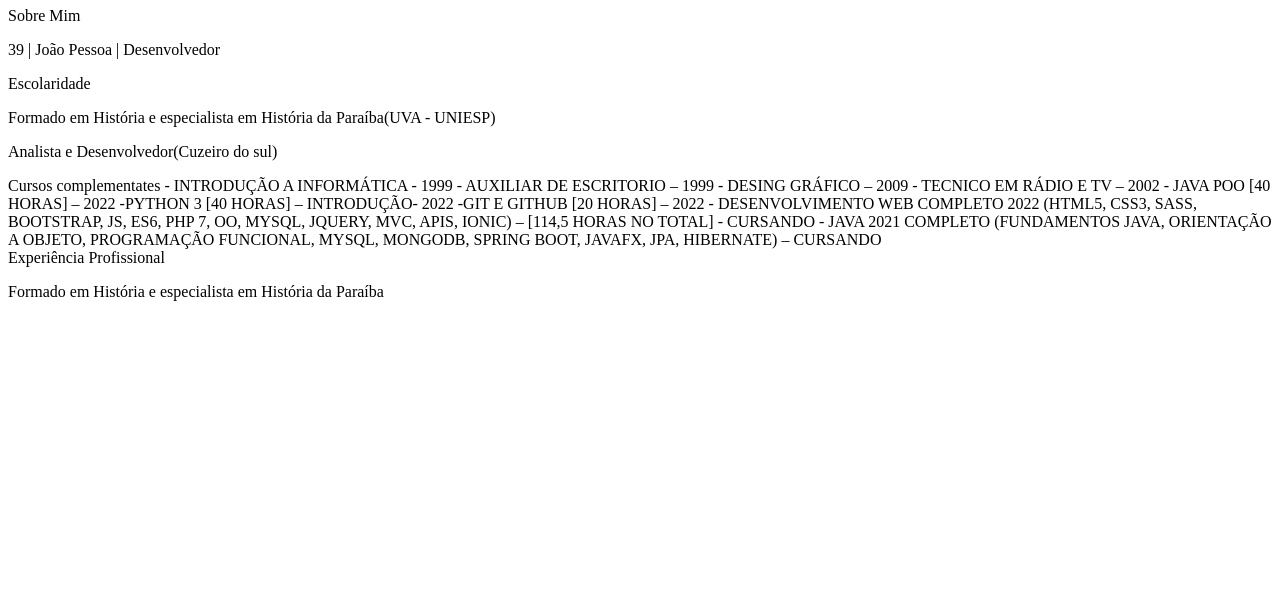
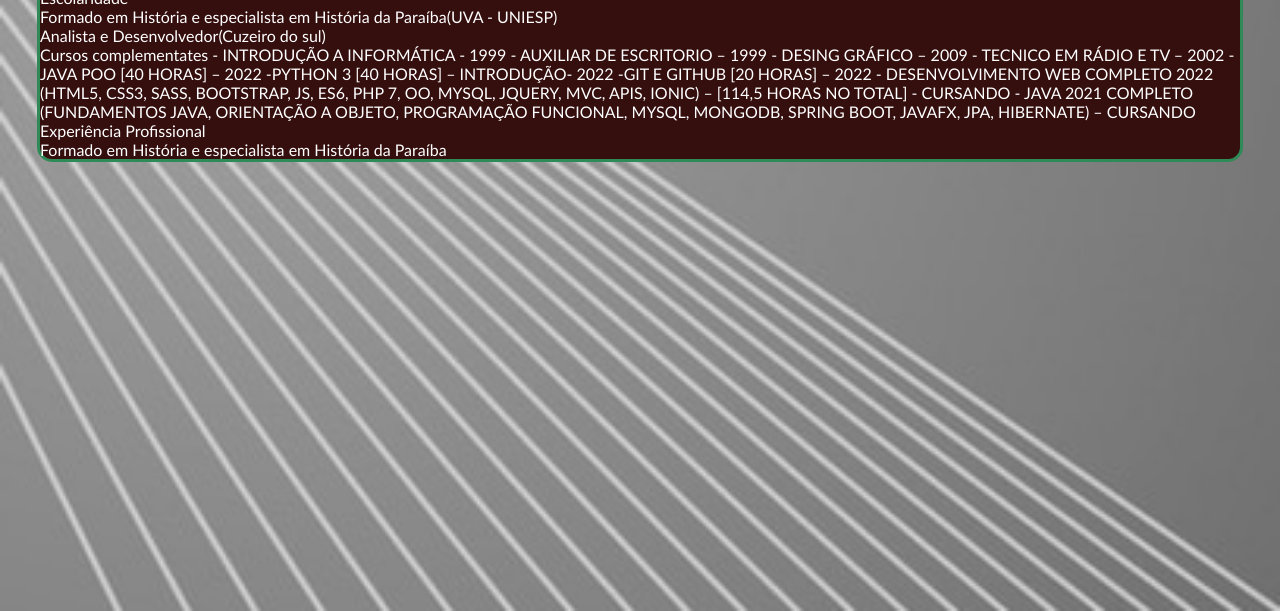
Before and after one commit to sergioricardoarct/Curriculo_digital, a plain HTML site: page Index.html in a window 1280 px wide. Shown: the part 189-800 px from the top of the page. Drawn offline with Linux system fonts and the light colour scheme.

```diff
--- a/Index.html
+++ b/Index.html
@@ -5,10 +5,10 @@
     <meta http-equiv="X-UA-Compatible" content="IE=edge">
     <meta name="viewport" content="width=device-width, initial-scale=1.0">
     <title>Sergio Ricardo</title>
-
+    <link rel="stylesheet" type="text/css" href="css.css">
 
 </head>
-<body id="Fundo">
+<body>
     <div id="caixa_principal">
         <h1>Sergio Ricardo</h1>
 
--- /dev/null
+++ b/css.css
@@ -0,0 +1,20 @@
+*{
+    margin: 0;
+    padding: 0%;
+
+}
+body{
+    font-family: 'Trebuchet MS', 'Lucida Sans Unicode', 'Lucida Grande', 'Lucida Sans', Arial, sans-serif;
+    color:rgb(255, 255, 255);
+    background: #ffff url(imagens/fundo_geral.jpg);
+    background-size: 100% ;
+}
+#caixa_principal{
+    width: 1200px;
+    margin:0 auto;
+    margin-top: 20px;
+    border: seagreen solid;
+    border-radius: 15px;
+    background:rgb(53, 14, 14)
+
+}
```
